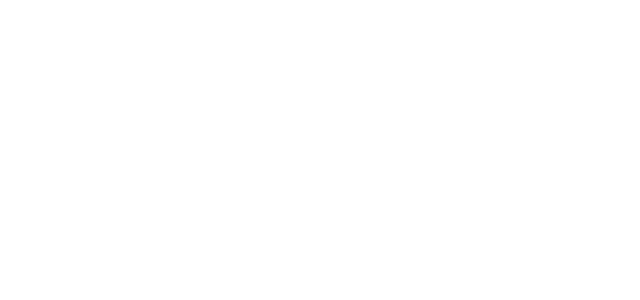
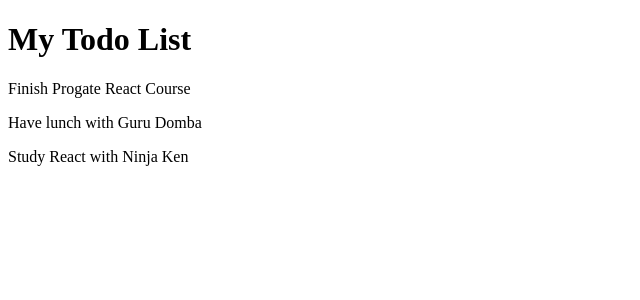
Before and after one commit to vyonizr/todo-react-progate-b2, a React (Vite) app: page / in a window 1280 px wide. Shown: the top 300 px of the page, without its empty margins (0-640 px from the left). Built offline with nearby package versions, Linux system fonts and the light colour scheme.

Commit message:
Define todos state and show them in the browser

```diff
--- a/src/App.jsx
+++ b/src/App.jsx
@@ -1,9 +1,34 @@
+import { useState } from 'react'
 import './App.css'
 
 function App() {
+  const [todos, setTodos] = useState([
+    {
+      id: 1,
+      title: 'Finish Progate React Course',
+      completed: false,
+    },
+    {
+      id: 2,
+      title: 'Have lunch with Guru Domba',
+      completed: false,
+    },
+    {
+      id: 3,
+      title: 'Study React with Ninja Ken',
+      completed: false,
+    },
+  ])
+
   return (
-    <>
-    </>
+    <div>
+      <h1>My Todo List</h1>
+      {
+        todos.map((todo) => (
+          <p key={todo.id}>{todo.title}</p>
+        ))
+      }
+    </div>
   )
 }
 
```
